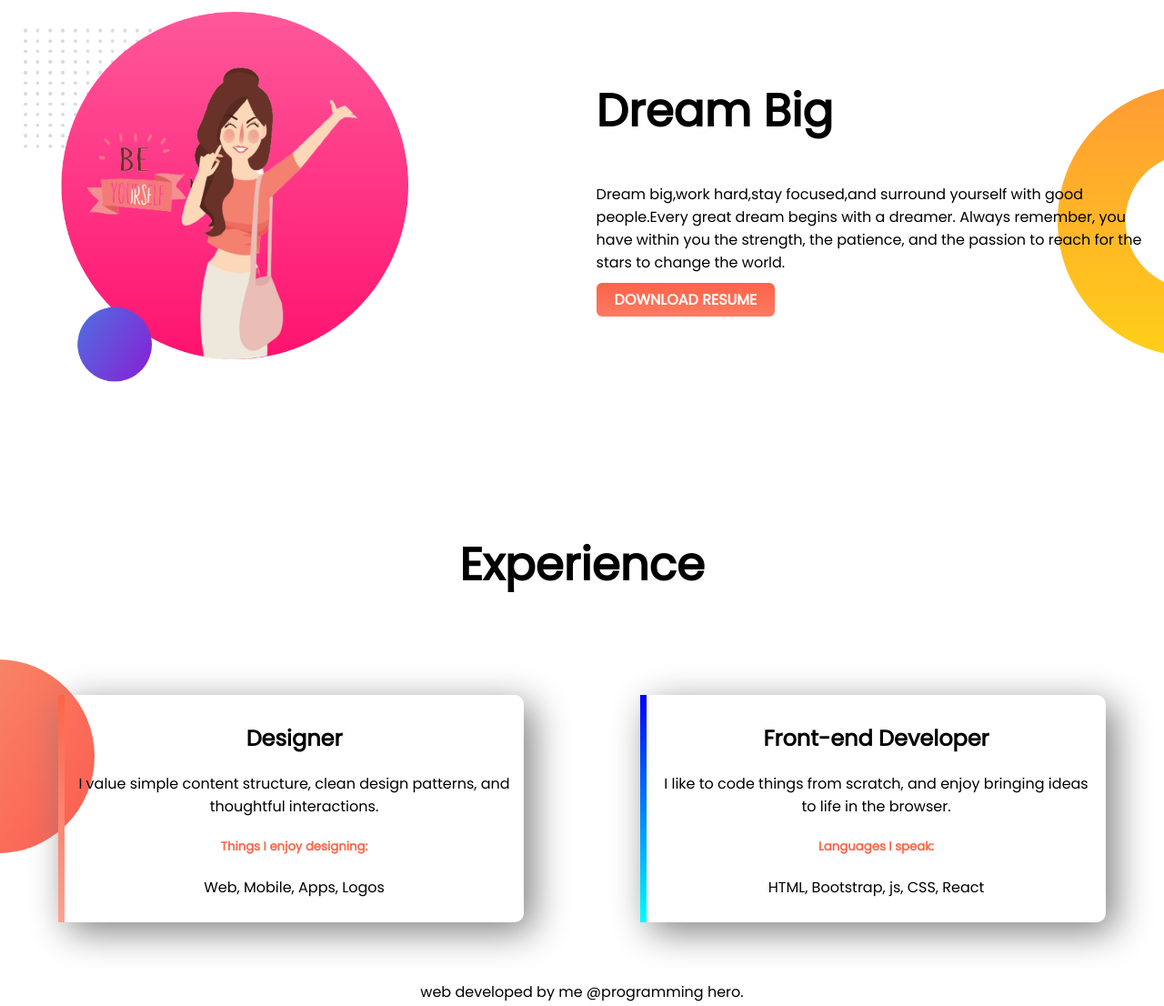
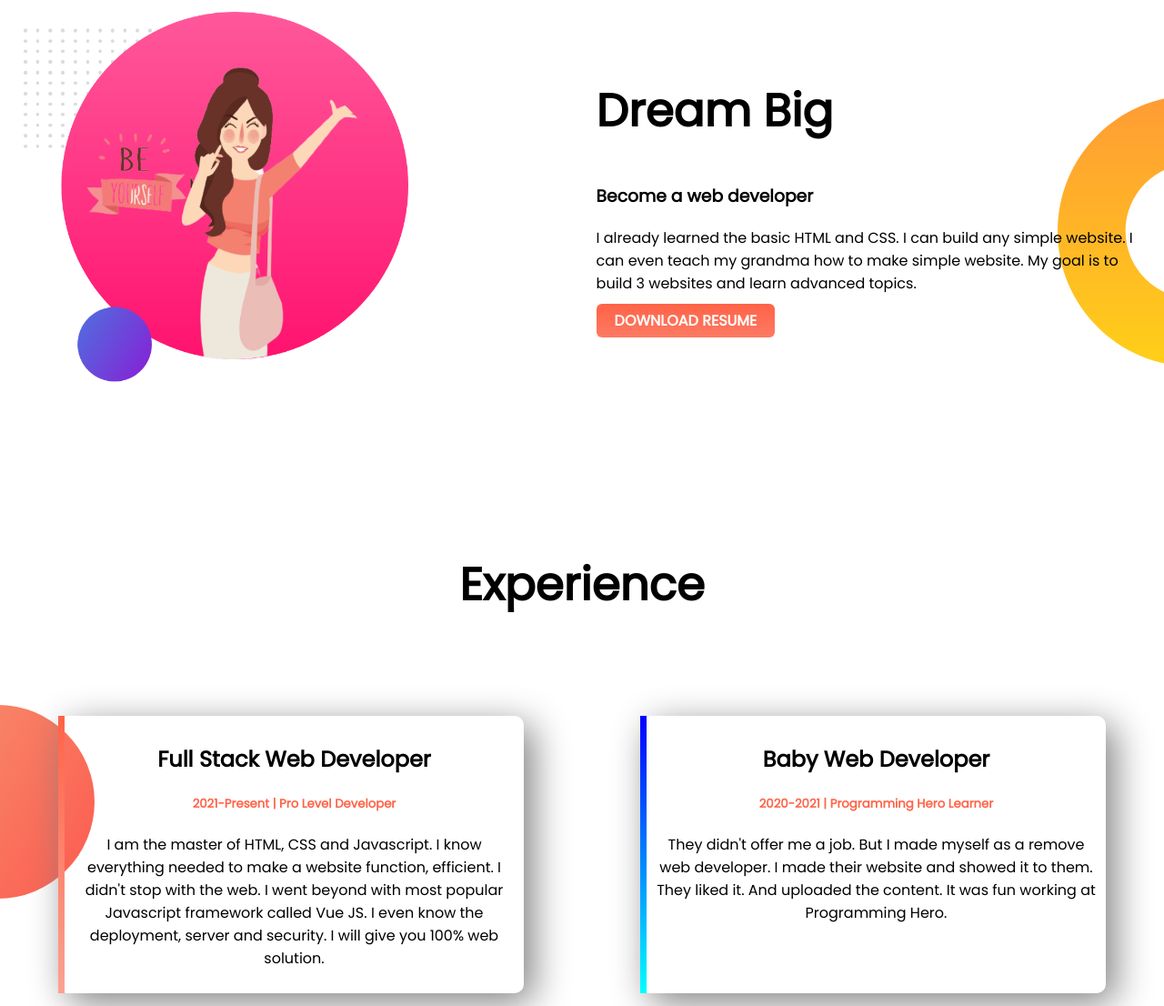
Before and after one commit to Margiasultana55/My-Protfolio, a plain HTML site: page index.html in a window 1280 px wide. Shown: the part 727-1833 px from the top of the page at 91% size. Drawn offline with Linux system fonts and the light colour scheme.

Commit message:
add file

```diff
--- a/index.html
+++ b/index.html
@@ -18,9 +18,9 @@
             <h1>Welcome To</h1>
             <h1> <span class="orrange">Marjia Sultana</span> World!</h1>
             <h3>Hey,I'm Marjia</h3>
-            <p>Web designer and developer from bangladesh.I create custom website to help business do better online.Feel
-                free to took a look at my recent projects on my work page.Also you can say hello at
-                marjiasultana55@gmail.com. </p>
+            <p>You might saw me jumping, climbing buildings, and stopping trains. But nobody pays me a dime for that
+                work. That's why I am learning and mastering web development. I will not stop until I become the Web
+                Development Hero. </p>
             <a class="link-button" target="-blank"
                 href="https://www.linkedin.com/in/margia-sultana-961a52205?lipi=urn%3Ali%3Apage%3Ad_flagship3_profile_view_base_contact_details%3B0hpH2JmRTeOULKpM6fwfdw%3D%3D">HIRE
                 ME</a>
@@ -37,11 +37,14 @@
         </div>
         <div class="dream" id="dream-big">
             <h1>Dream Big</h1>
+            <h3>Become a web developer</h3>
 
-            <p>Dream big,work hard,stay focused,and surround yourself with good people.Every great dream begins with
-                a dreamer. Always remember, you have within you the strength, the patience, and the passion to reach for
-                the stars to change the world.</p>
-            <a class="link-button" target="-blank" href="">DOWNLOAD RESUME</a>
+            <p>I already learned the basic HTML and CSS. I can build any simple website. I can even teach my grandma
+                how
+                to make simple website. My goal is to build 3 websites and learn advanced topics.</p>
+            <a class="link-button" target="-blank"
+                href="https://drive.google.com/file/d/1IbIzlBY_hfhlRksd8pw3iVNDL3oMdJ5t/view?usp=sharing">DOWNLOAD
+                RESUME</a>
 
         </div>
 
@@ -50,16 +53,20 @@
         <h1 id="ex">Experience</h1>
         <div class="flexible-container">
             <div id="iddesign" class="design">
-                <h2>Designer</h2>
-                <p>I value simple content structure, clean design patterns, and thoughtful interactions.</p>
-                <h5 class="orrange">Things I enjoy designing:</h5>
-                <p>Web, Mobile, Apps, Logos</p>
+                <h2>Full Stack Web Developer</h2>
+                <h5 class="orrange">2021-Present | Pro Level Developer</h5>
+                <p>I am the master of HTML, CSS and Javascript. I know everything needed to make a website function,
+                    efficient. I didn't stop with the web. I went beyond with most popular Javascript framework called
+                    Vue JS. I even know the deployment, server and security. I will give you 100% web solution.</p>
+
+
             </div>
             <div id="idfront" class="design">
-                <h2>Front-end Developer</h2>
-                <p>I like to code things from scratch, and enjoy bringing ideas to life in the browser.</p>
-                <h5 class="orrange">Languages I speak:</h5>
-                <p>HTML, Bootstrap, js, CSS, React</p>
+                <h2>Baby Web Developer</h2>
+                <h5 class="orrange">2020-2021 | Programming Hero Learner</h5>
+                <p>They didn't offer me a job. But I made myself as a remove web developer. I made their website and
+                    showed it to them. They liked it. And uploaded the content. It was fun working at Programming Hero.
+                </p>
             </div>
         </div>
 
```
